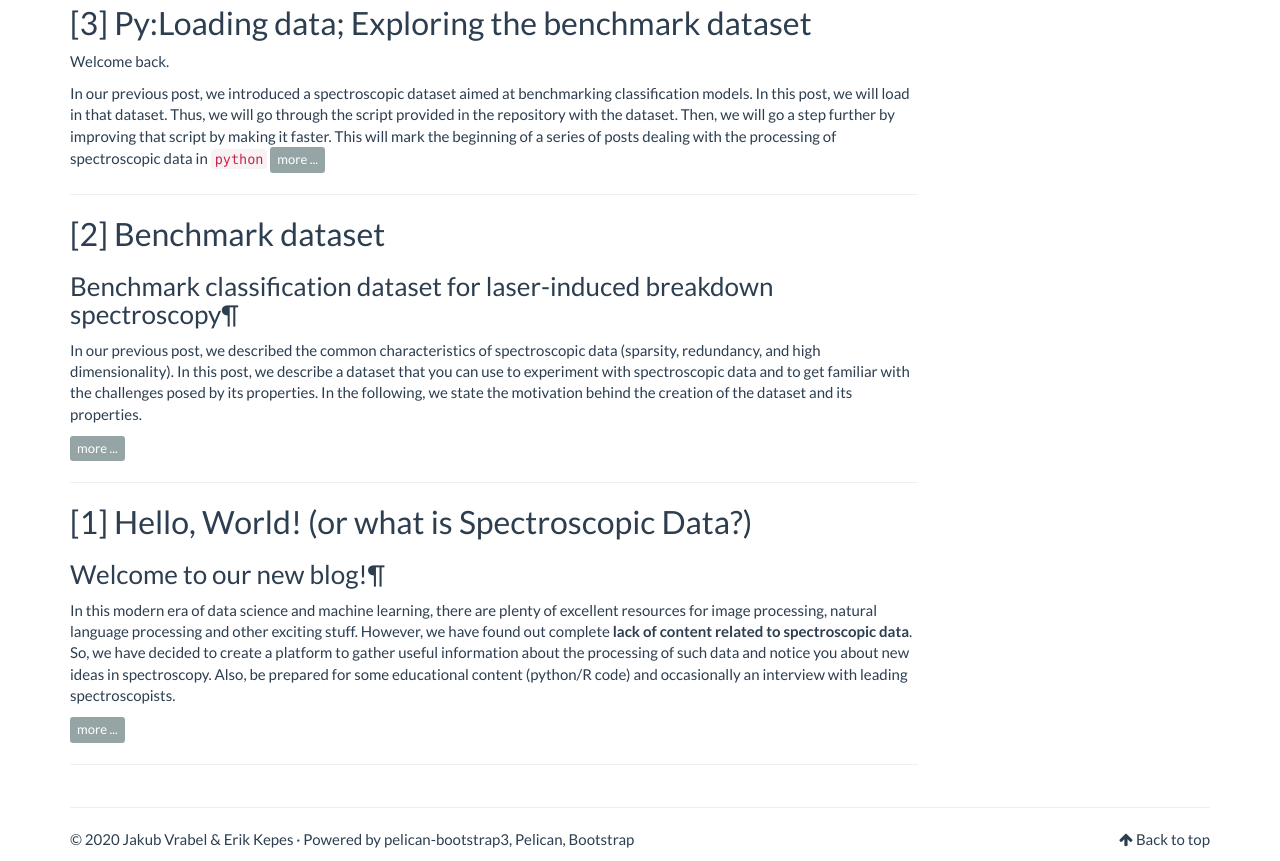
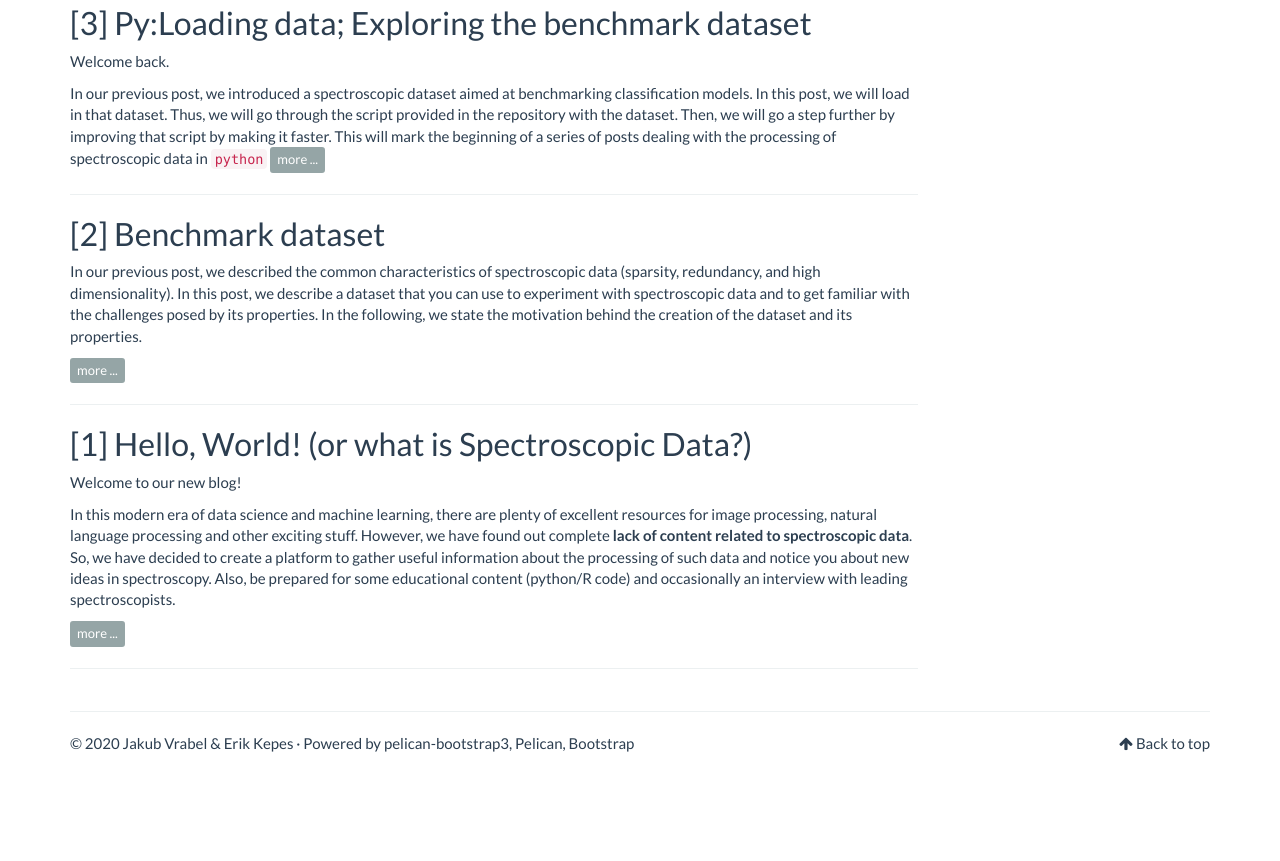
Before and after one commit to SpectroscopicData/SpectroscopicData.github.io, a plain HTML site: page index.html in a window 1280 px wide. Shown: the part 1334-2195 px from the top of the page. After the commit the page ends 2099 px from the top, so only its background shows below. Drawn offline with Linux system fonts and the light colour scheme.

Commit message:
Fix subtitles

```diff
--- a/index.html
+++ b/index.html
@@ -122,7 +122,7 @@ Spectroscopic data            </a>
                 <div class="summary"><div class="cell border-box-sizing text_cell rendered"><div class="prompt input_prompt">
 </div><div class="inner_cell">
 <div class="text_cell_render border-box-sizing rendered_html">
-<h3 id="Benchmark-classification-dataset-for-laser-induced-breakdown-spectroscopy">Benchmark classification dataset for laser-induced breakdown spectroscopy<a class="anchor-link" href="#Benchmark-classification-dataset-for-laser-induced-breakdown-spectroscopy">&#182;</a></h3><p>In our previous <a href="https://spectroscopicdata.github.io/helloworld.html">post</a>, we described the common characteristics of spectroscopic data (sparsity, redundancy, and high dimensionality). In this post, we describe a dataset that you can use to experiment with spectroscopic data and to get familiar with the challenges posed by its properties. In the following, we state the motivation behind the creation of the dataset and its properties.</p>
+<p>In our previous <a href="https://spectroscopicdata.github.io/helloworld.html">post</a>, we described the common characteristics of spectroscopic data (sparsity, redundancy, and high dimensionality). In this post, we describe a dataset that you can use to experiment with spectroscopic data and to get familiar with the challenges posed by its properties. In the following, we state the motivation behind the creation of the dataset and its properties.</p>
                     <a class="btn btn-default btn-xs" href="https://spectroscopicdata.github.io/benchmark.html">more ...</a>
                 </div>
             </article>
@@ -132,7 +132,8 @@ Spectroscopic data            </a>
                 <div class="summary"><div class="cell border-box-sizing text_cell rendered"><div class="prompt input_prompt">
 </div><div class="inner_cell">
 <div class="text_cell_render border-box-sizing rendered_html">
-<h3 id="Welcome-to-our-new-blog!">Welcome to our new blog!<a class="anchor-link" href="#Welcome-to-our-new-blog!">&#182;</a></h3><p>In this modern era of data science and machine learning, there are plenty of excellent resources for image processing, natural language processing and other exciting stuff. However, we have found out complete <strong>lack of content related to spectroscopic data</strong>. So, we have decided to create a platform to gather useful information about the processing of such data and notice you about new ideas in spectroscopy. Also, be prepared for some educational content (python/R code) and occasionally an interview with leading spectroscopists.</p>
+<p>Welcome to our new blog!</p>
+<p>In this modern era of data science and machine learning, there are plenty of excellent resources for image processing, natural language processing and other exciting stuff. However, we have found out complete <strong>lack of content related to spectroscopic data</strong>. So, we have decided to create a platform to gather useful information about the processing of such data and notice you about new ideas in spectroscopy. Also, be prepared for some educational content (python/R code) and occasionally an interview with leading spectroscopists.</p>
                     <a class="btn btn-default btn-xs" href="https://spectroscopicdata.github.io/helloworld.html">more ...</a>
                 </div>
             </article>
```
Also changed, not shown: author/jakub-vrabel-erik-kepes.html (+3 -2 lines), benchmark.html (+3 -3 lines), category/benchmarking.html (+1 -1 lines), category/spectroscopy.html (+2 -1 lines), helloworld.html (+4 -3 lines), tag/benchmark-dataset.html (+1 -1 lines), tag/contest.html (+1 -1 lines), tag/data.html (+3 -2 lines), tag/machine-learning.html (+3 -2 lines), tag/spectroscopy.html (+3 -2 lines).
